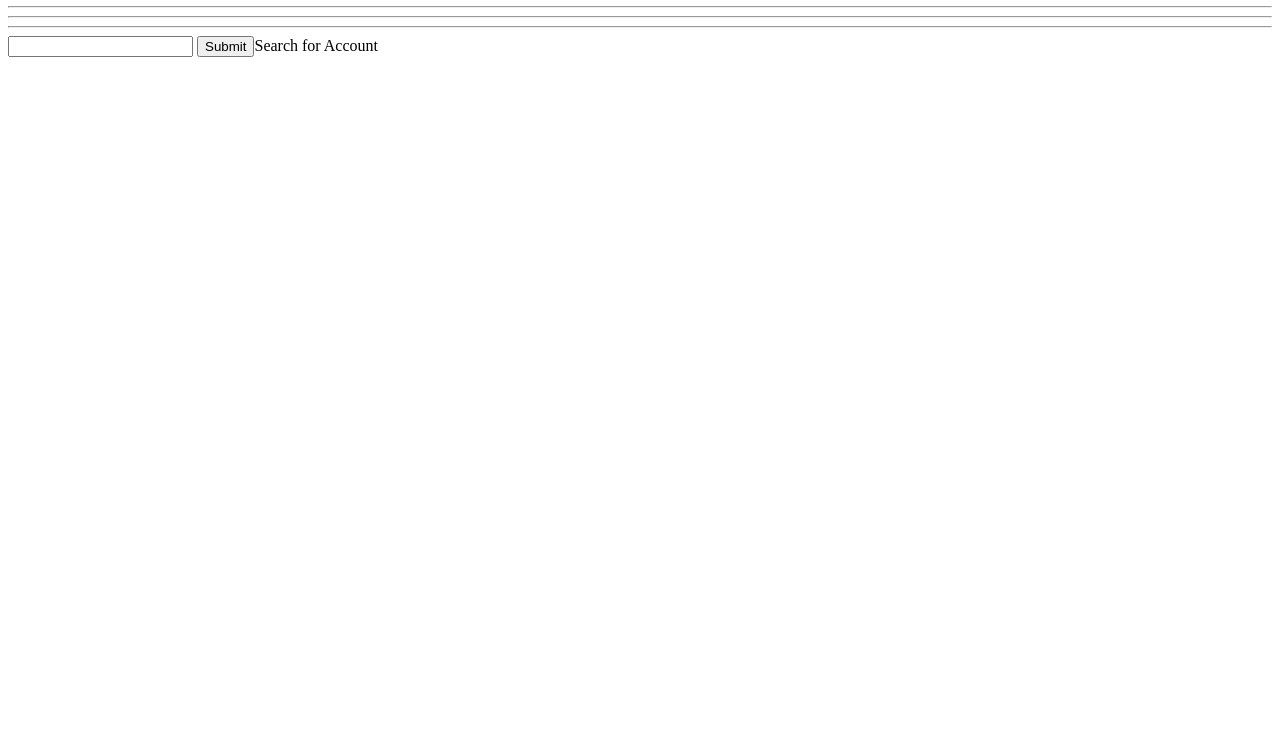
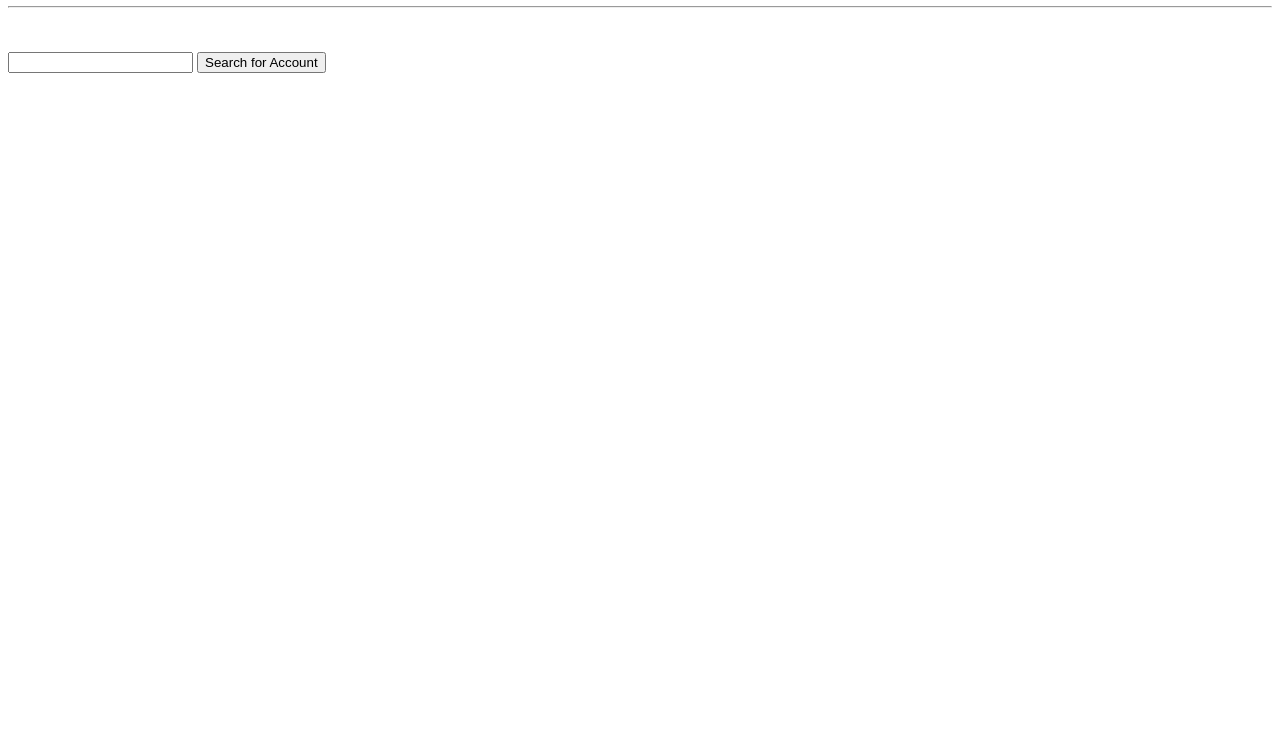
Before and after one commit to Aduhkiss/SkinGrabber, a plain HTML site: page index.html in a window 1280 px wide. Shown: the part 60-800 px from the top of the page. Drawn offline with Linux system fonts and the light colour scheme.

Commit message:
Fixed most of the bugs

```diff
--- a/index.html
+++ b/index.html
@@ -5,11 +5,11 @@
   <body>
     <h1>Minecraft Skin Grabber</h1>
     <hr>
-    <hr>
-    <hr>
+    <br>
+    <br>
     <form>
       <input id="accountValue" type="text"></input>
-      <input id="submitButton" type="submit">Search for Account</input>
+      <input value="Search for Account" id="submitButton" type="submit"></input>
     </form>
   </body>
 </html>
```
